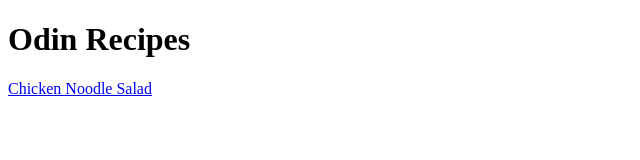
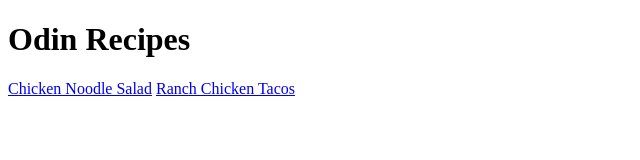
Before and after one commit to jay11256/odin-recipes, a plain HTML site: page index.html in a window 1280 px wide. Shown: the whole page, without its empty margins (0-640 px from the left). Drawn offline with Linux system fonts and the light colour scheme.

Commit message:
Add link to ranch chicken tacos page on homepage
Forgot to add the link to the ranch chicken tacos page on the homepage
previously.

```diff
--- a/index.html
+++ b/index.html
@@ -8,5 +8,6 @@
 <body>
     <h1>Odin Recipes</h1>
     <a href="./recipes/chicken-noodle-salad.html">Chicken Noodle Salad</a>
+    <a href="./recipes/ranch-chicken-tacos.html">Ranch Chicken Tacos</a>
 </body>
 </html>
```
